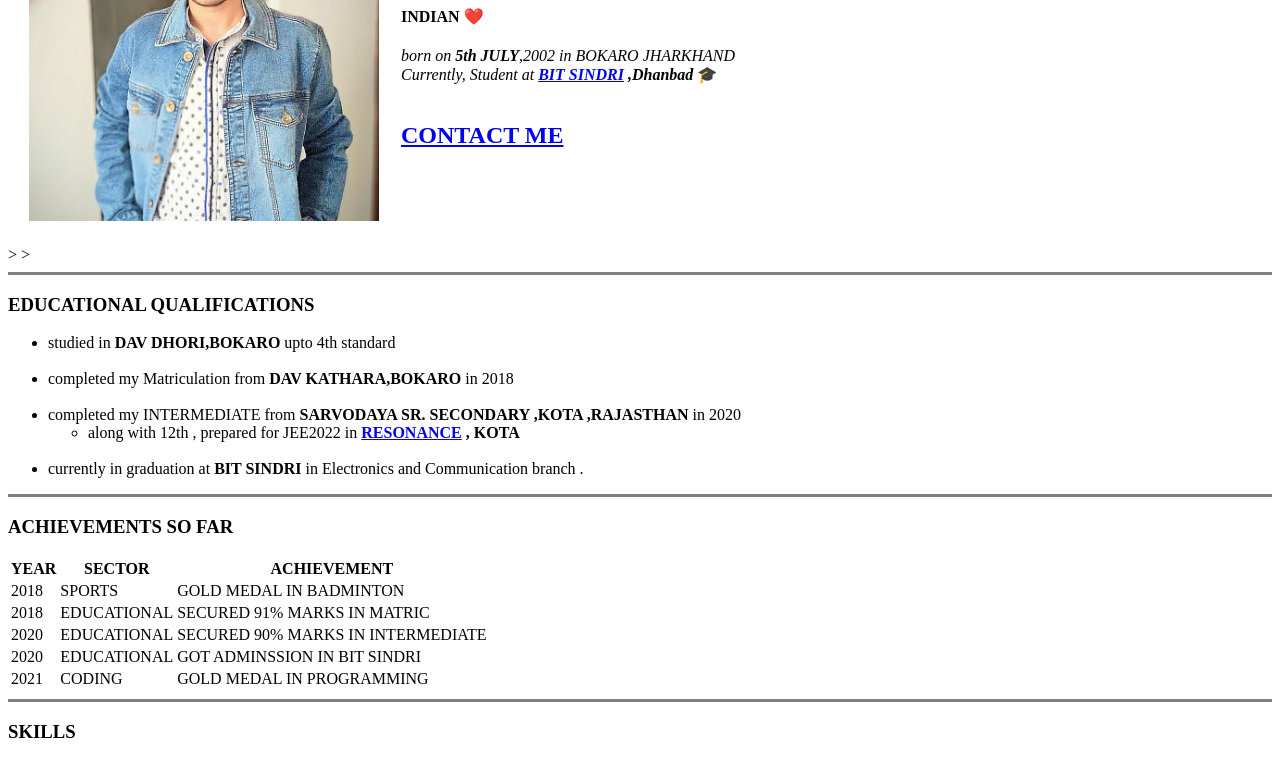
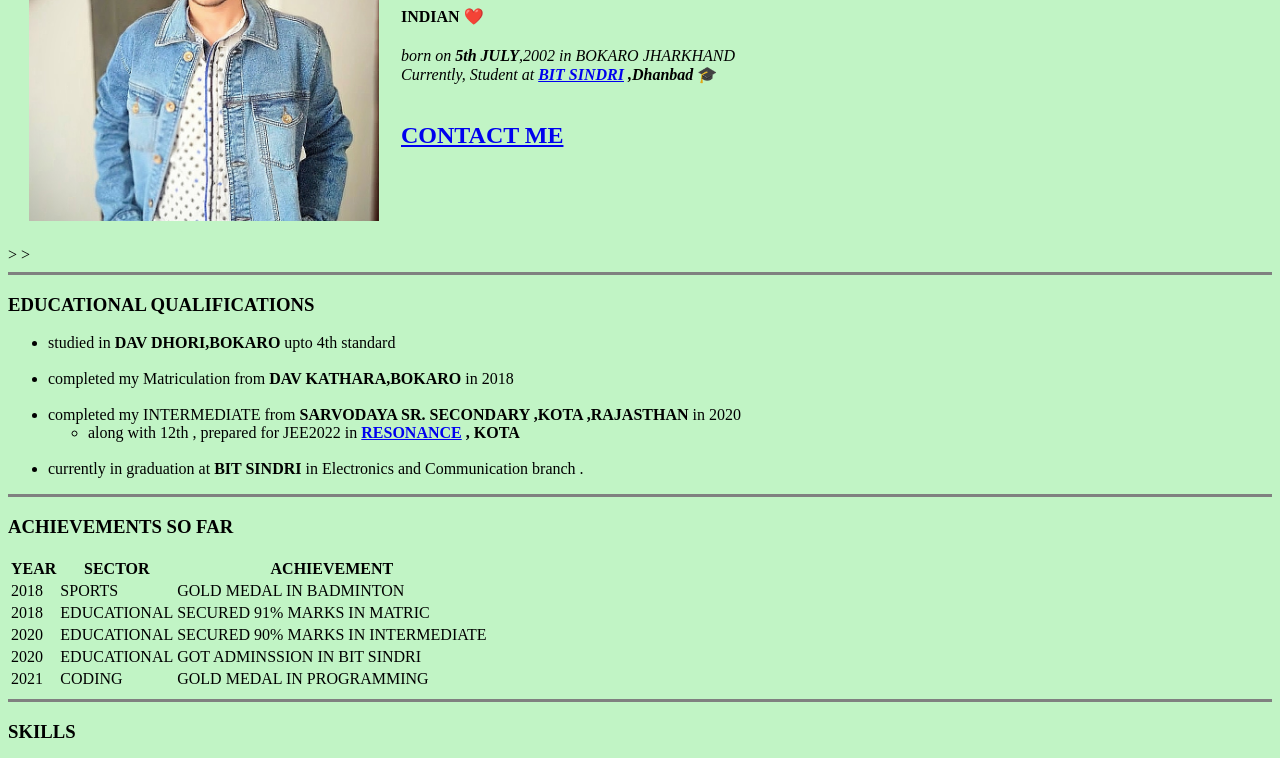
Before and after one commit to abhii0507/cv, a plain HTML site: page index.html in a window 1280 px wide. Shown: the part 158-916 px from the top of the page. Drawn offline with Linux system fonts and the light colour scheme.

Commit message:
color of page

```diff
--- a/index.html
+++ b/index.html
@@ -6,7 +6,7 @@
   <title> Abhishek personal website</title>
 </head>
 
-<body>
+<body style=" background-color : #C1F4C5">
   <table cellspacing='20'>
     <tr>
       <td><img src="IMG_20200718_234034_326.jpg" alt="PROFILE PIC OF ABHISHEK" width="350" height="350"></td>
```
